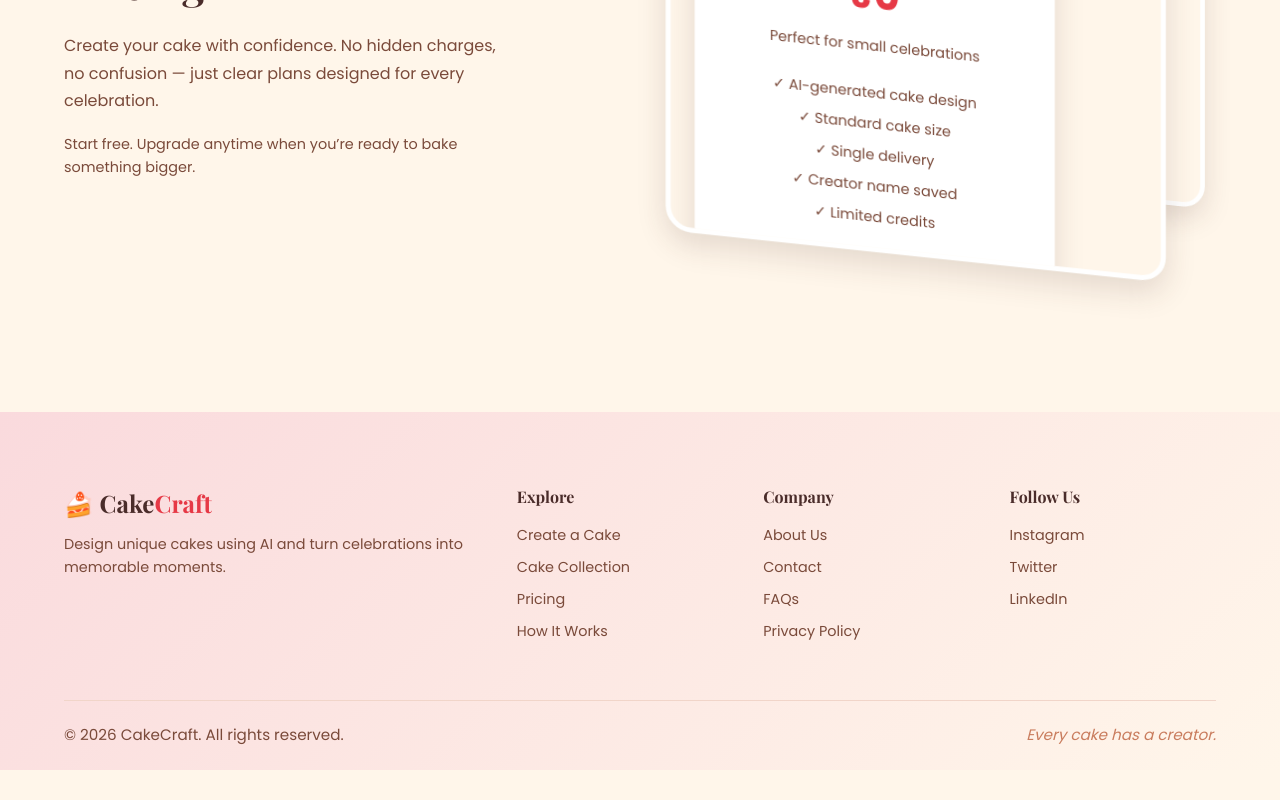
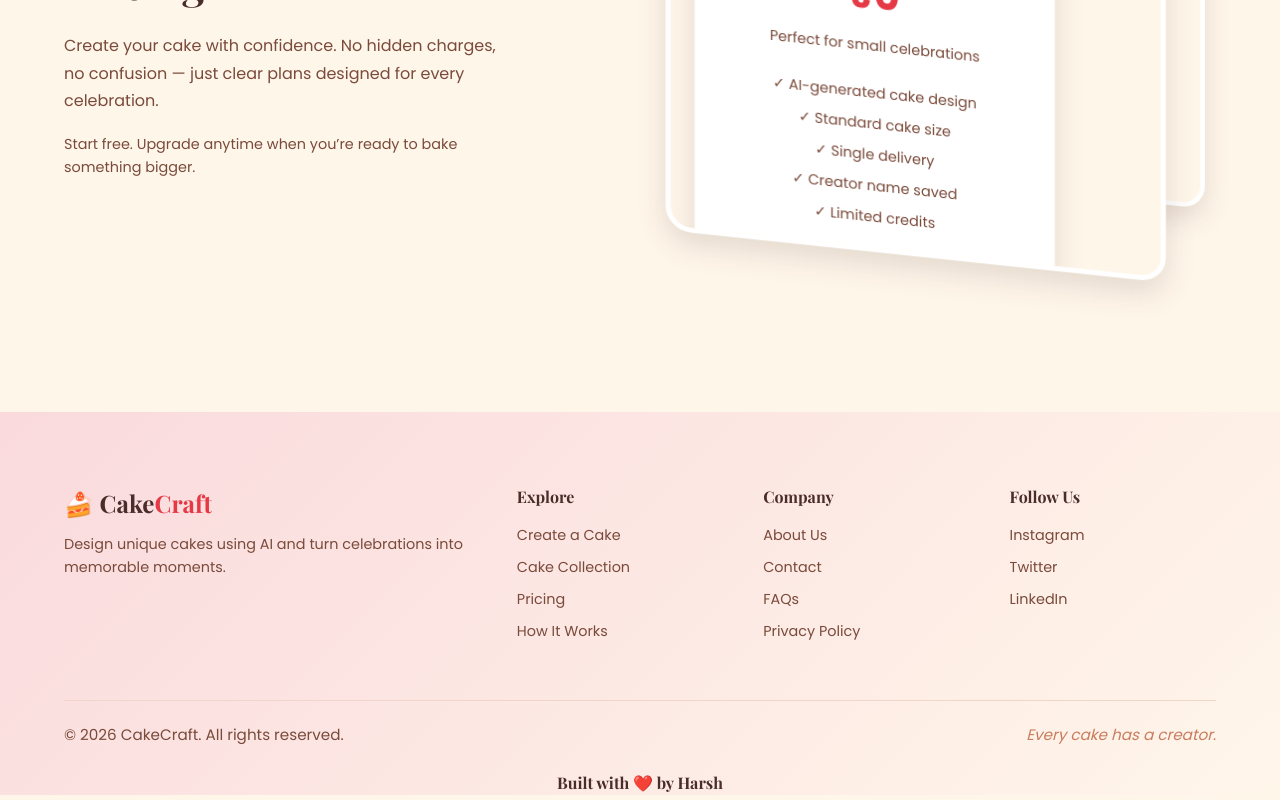
Before and after one commit to harsh-bairagi4/cake-craft, a React (Vite) app in the folder frontend/: page / in a window 1280 px wide. Shown: the part 3511-4311 px from the top of the page. Before the commit the page ends 4281 px from the top, so only its background shows below. Built offline with nearby package versions, Linux system fonts and the light colour scheme; no server answers.

Commit message:
comment's removed

```diff
--- a/frontend/src/assets/assets.js
+++ /dev/null
@@ -1,24 +0,0 @@
-const slides = [
-    {
-      badge: "🍫 AI Cake Studio",
-      title: ["Create Your", "Own Cake"],
-      text: "Start with your idea. We turn it into a cake design using AI.",
-    },
-    {
-      badge: "🎨 One of a Kind",
-      title: ["Not From a", "Catalog"],
-      text: "Every cake begins as a fresh design based on your choices.",
-    },
-    {
-      badge: "🧾 Your Signature",
-      title: ["Your Name", "Stays With It"],
-      text: "Once ordered, your cake appears in our collection with your name.",
-    },
-    {
-      badge: "✨ Be the Creator",
-      title: ["You're Not Just", "Ordering"],
-      text: "Anyone can buy a cake. Very few can say they designed one.",
-    },
-  ];
-
-export default slides;
--- a/frontend/src/components/CakeShowcase/CakeShowcase.css
+++ b/frontend/src/components/CakeShowcase/CakeShowcase.css
@@ -10,26 +10,20 @@
   margin-bottom: 2.8rem;
 }
 
-/* Swiper container */
-.cake-swiper {
-
-}
-
-/* Each slide */
 .card-cake {
-  width: 280px !important; /* important for slidesPerView:auto */
+  width: 280px !important;
   background: rgb(252, 220, 225);
   border-radius: 22px;
   overflow: hidden;
   box-shadow: var(--shadow-soft);
   transition: 0.3s;
+  margin-bottom: -2px;
 }
 
 .card-cake:hover {
   transform: translateY(-6px);
 }
 
-/* Image */
 .card-cake img {
   width: 100%;
   height: 250px;
@@ -39,12 +33,20 @@
 .cake-information {
   padding: 1.1rem;
 }
+.cake-information h3{
+  color: var(--text-primary);
+}
+.cake-information h4{
+  font-size: 0.9rem;
+  color: var(--primary);
+  font-weight: 600;
+  font-family: 'Trebuchet MS';
+}
 
 .cake-desc {
   font-size: 0.9rem;
 }
 
-/* mobile */
 @media (max-width: 768px) {
   .card-cake {
     width: 240px !important;
--- a/frontend/src/components/CakeShowcase/CakeShowcase.jsx
+++ b/frontend/src/components/CakeShowcase/CakeShowcase.jsx
@@ -17,13 +17,13 @@ const CakeShowcase = () => {
       <Swiper
         modules={[Autoplay]}
         spaceBetween={30}
-        loop={true} // 🔥 infinite loop
+        slidesPerView="auto"
+        loop={true}
         autoplay={{
-          delay: 0, // continuous scroll
+          delay: 0,
           disableOnInteraction: false,
         }}
-        speed={5000} // smooth long movement
-        slidesPerView={1} // show as many as fit
+        speed={5000}
         grabCursor={true}
         className="cake-swiper"
       >
@@ -32,6 +32,7 @@ const CakeShowcase = () => {
             <img src={cake.image} alt={cake.name} />
             <div className="cake-information">
               <h3>{cake.name}</h3>
+              <h4>Designed By : <span className="creator">{cake.name}</span></h4>
             </div>
           </SwiperSlide>
         ))}
--- a/frontend/src/components/Faq/Faq.css
+++ b/frontend/src/components/Faq/Faq.css
@@ -1,10 +1,9 @@
-/* SECTION */
+
 .faq {
   padding: 5.5rem 0;
   background: var(--bg-section);
 }
 
-/* TITLE */
 .faq-title {
   text-align: center;
   font-size: 2.3rem;
@@ -12,7 +11,6 @@
   color: var(--text-primary);
 }
 
-/* LIST */
 .faq-list {
   width: 90%;
   max-width: 900px;
@@ -22,7 +20,6 @@
   gap: 1.2rem;
 }
 
-/* ITEM */
 .faq-item {
   background: var(--bg-card);
   border-radius: 18px;
@@ -36,7 +33,6 @@
   transform: translateY(-4px);
 }
 
-/* QUESTION */
 .faq-question{
   display: flex;
   align-items: center;
@@ -48,20 +44,12 @@
   color: var(--text-primary);
 }
 
-/* ICON */
-.faq-icon {
-  font-size: 1.4rem;
-  color: var(--primary);
-}
-
-/* ANSWER */
 .faq-answer {
   margin-top: 0.8rem;
   font-size: 0.9rem;
   color: var(--text-secondary);
 }
 
-/* MOBILE */
 @media (max-width: 768px) {
   .faq-title {
     font-size: 2rem;
--- a/frontend/src/components/Footer/Footer.css
+++ b/frontend/src/components/Footer/Footer.css
@@ -1,6 +1,4 @@
-/* =========================
-   FOOTER – CAKE THEME
-========================= */
+
 .footer {
   background: linear-gradient(
     135deg,
@@ -22,7 +20,6 @@
   color: var(--primary);
 }
 
-/* CONTAINER */
 .footer-container {
   width: 90%;
   max-width: 1200px;
@@ -34,11 +31,6 @@
   border-bottom: 1px solid var(--border-light);
 }
 
-/* BRAND */
-.footer-brand h3 {
-  color: var(--text-primary);
-  margin-bottom: 0.6rem;
-}
 
 .footer-brand p {
   font-size: 0.9rem;
@@ -46,7 +38,6 @@
   line-height: 1.6;
 }
 
-/* LINKS */
 .footer-links h4 {
   margin-bottom: 0.9rem;
   font-size: 1rem;
@@ -72,7 +63,6 @@
   transform: translateX(3px);
 }
 
-/* SOCIAL */
 .footer-social h4 {
   margin-bottom: 0.9rem;
   font-size: 1rem;
@@ -96,7 +86,6 @@
   color: var(--primary);
 }
 
-/* BOTTOM BAR */
 .footer-bottom {
   display: flex;
   justify-content: space-between;
@@ -110,8 +99,11 @@
   color: var(--accent);
   font-style: italic;
 }
+.harsh{
+  text-align: center;
+  margin-bottom: 5px;
+}
 
-/* MOBILE */
 @media (max-width: 900px) {
   .footer-container {
     grid-template-columns: 1fr;
--- a/frontend/src/components/Footer/Footer.jsx
+++ b/frontend/src/components/Footer/Footer.jsx
@@ -1,4 +1,3 @@
-import React from "react";
 import "./Footer.css";
 import { useNavigate } from "react-router-dom";
 
@@ -7,7 +6,6 @@ const Footer = () => {
   return (
     <footer className="footer">
       <div className="footer-container">
-        {/* BRAND */}
         <div className="footer-brand">
            <div onClick={() => navigate("/")} className="logo">
         🍰 Cake<span>Craft</span>
@@ -18,7 +16,6 @@ const Footer = () => {
           </p>
         </div>
 
-        {/* LINKS */}
         <div className="footer-links">
           <h4>Explore</h4>
           <ul>
@@ -39,7 +36,6 @@ const Footer = () => {
           </ul>
         </div>
 
-        {/* SOCIAL */}
         <div className="footer-social">
           <h4>Follow Us</h4>
           <div className="social-icons">
@@ -50,7 +46,7 @@ const Footer = () => {
         </div>
       </div>
 
-      {/* BOTTOM BAR */}
+
       <div className="footer-bottom">
         <p>
           © {new Date().getFullYear()} CakeCraft. All rights reserved.
@@ -58,7 +54,9 @@ const Footer = () => {
         <p className="footer-tagline">
           Every cake has a creator.
         </p>
+
       </div>
+      <h4 className="harsh">Built with ❤️ by Harsh</h4>
     </footer>
   );
 };
--- a/frontend/src/components/Header/Header.jsx
+++ b/frontend/src/components/Header/Header.jsx
@@ -2,7 +2,30 @@ import { useEffect, useState, useContext } from "react";
 import "./Header.css";
 import { Context } from "../../context/Context";
 import { motion } from "framer-motion";
-import slides from "../../assets/assets";
+
+const slides = [
+    {
+      badge: "🍫 AI Cake Studio",
+      title: ["Create Your", "Own Cake"],
+      text: "Start with your idea. We turn it into a cake design using AI.",
+    },
+    {
+      badge: "🎨 One of a Kind",
+      title: ["Not From a", "Catalog"],
+      text: "Every cake begins as a fresh design based on your choices.",
+    },
+    {
+      badge: "🧾 Your Signature",
+      title: ["Your Name", "Stays With It"],
+      text: "Once ordered, your cake appears in our collection with your name.",
+    },
+    {
+      badge: "✨ Be the Creator",
+      title: ["You're Not Just", "Ordering"],
+      text: "Anyone can buy a cake. Very few can say they designed one.",
+    },
+  ];
+
 
 const Header = ({ setShowLogin }) => {
   const { token ,navigate} = useContext(Context);
--- a/frontend/src/components/HowItWorks/HowItWorks.css
+++ b/frontend/src/components/HowItWorks/HowItWorks.css
@@ -1,6 +1,3 @@
-/* =========================
-   HOW IT WORKS – CAKE THEME
-========================= */
 .how {
   padding: 6.5rem 0;
   background: linear-gradient(
@@ -11,30 +8,19 @@
   text-align: center;
 }
 
-
-/* CARD */
-/* =========================
-   BOUNCE CARDS AREA
-========================= */
 .how-bounce-wrapper {
   margin-top: 1rem;
   display: flex;
   justify-content: center;
-  /* border: 2px solid red; */
   align-items: center;
 }
 
-/* TUNE REACT BITS CARDS */
-.custom-bounceCards{
-  /* border: 2px solid purple; */
-}
 .custom-bounceCards img {
   border-radius: 18px;
   box-shadow: 0 14px 35px rgba(74, 44, 42, 0.25);
   background: #fff;
 }
 
-/* MOBILE */
 @media (max-width: 900px) {
   .custom-bounceCards{
   margin-left: 40px;
--- a/frontend/src/components/HowItWorks/HowItWorks.jsx
+++ b/frontend/src/components/HowItWorks/HowItWorks.jsx
@@ -1,7 +1,7 @@
-import React from "react";
 import "./HowItWorks.css";
 import BounceCards from "../BounceCards/BounceCards";
-import { motion } from "framer-motion";
+import { motion, useInView } from "framer-motion";
+import {useRef} from 'react';
 
 const images = ["works1.png", "works2.png", "works3.png", "works4.png"];
 
@@ -14,26 +14,33 @@ const transformStyles = [
 ];
 
 const HowItWorks = () => {
+  const ref = useRef(null);
+  const isInView = useInView(ref, {
+    once: true,
+  });
+
   return (
     <section className="how">
       <motion.div
+        ref={ref}
         initial={{ opacity: 0, y: 70 }}
-        whileInView={{ opacity: 1, y: 0 }}
-        viewport={{ once: true }}
+        animate ={isInView ? { opacity: 1, y: 0 } : {}}
         transition={{ duration: 0.8, ease: [0.22, 1, 0.36, 1] }}
         className="how-bounce-wrapper"
       >
+       {isInView && (
           <BounceCards
             className="custom-bounceCards"
             images={images}
             containerWidth={520}
             containerHeight={260}
-          animationDelay={0.8}
+            animationDelay={0.2}
             animationStagger={0.07}
             easeType="elastic.out(1, 0.5)"
             transformStyles={transformStyles}
             enableHover
           />
+        )}
       </motion.div>
     </section>
   );
--- a/frontend/src/index.css
+++ b/frontend/src/index.css
@@ -1,8 +1,5 @@
 @import url('https://fonts.googleapis.com/css2?family=Playfair+Display:wght@500;700&family=Poppins:wght@300;400;500;600;700&display=swap');
 
-/* =========================
-   RESET
-========================= */
 * {
   margin: 0;
   padding: 0;
@@ -27,32 +24,22 @@ body {
 }
 
 
-/* =========================
-   CAKE / DESSERT DESIGN SYSTEM
-========================= */
 :root {
-  /* BRAND COLORS */
-  --primary: #E63946;        /* Strawberry red */
-  --accent: #C97C5D;         /* Caramel */
 
-  /* BACKGROUNDS */
-  --bg-main: #FFF6EA;        /* Vanilla cream */
-  --bg-card: #FFFFFF;        /* Cake base white */
-  --bg-section: #FADADD;     /* Soft blush pink */
+  --primary: #E63946;
+  --accent: #C97C5D;
 
-  /* TEXT */
-  --text-primary: #4A2C2A;   /* Chocolate brown */
-  --text-secondary: #7A4A3A; /* Soft cocoa */
+  --bg-main: #FFF6EA;
+  --bg-card: #FFFFFF;
+  --bg-section: #FADADD;
 
-  /* BORDERS & SHADOWS */
+  --text-primary: #4A2C2A;
+  --text-secondary: #7A4A3A;
+
   --border-light: #F1D5C9;
   --shadow-soft: 0 12px 30px rgba(74, 44, 42, 0.15);
 }
 
-
-/* =========================
-   TYPOGRAPHY
-========================= */
 h1, h2, h3, h4, h5, h6 {
   font-family: 'Playfair Display', serif;
   color: var(--text-primary);
@@ -64,9 +51,6 @@ p {
   font-size: 0.95rem;
 }
 
-/* =========================
-   COMMON ELEMENTS
-========================= */
 a {
   text-decoration: none;
   color: inherit;
@@ -79,9 +63,6 @@ button {
   outline: none;
 }
 
-/* =========================
-   LAYOUT HELPERS
-========================= */
 .container {
   width: 90%;
   max-width: 1200px;
@@ -95,9 +76,6 @@ button {
   box-shadow: var(--shadow-soft);
 }
 
-/* =========================
-   APP ROOT
-========================= */
 .app {
   min-height: 100vh;
 }
```
Also changed, not shown: frontend/src/components/Pricing/Pricing.css (+2 -22 lines). Lines whose indentation alone changed are shown as unchanged.
